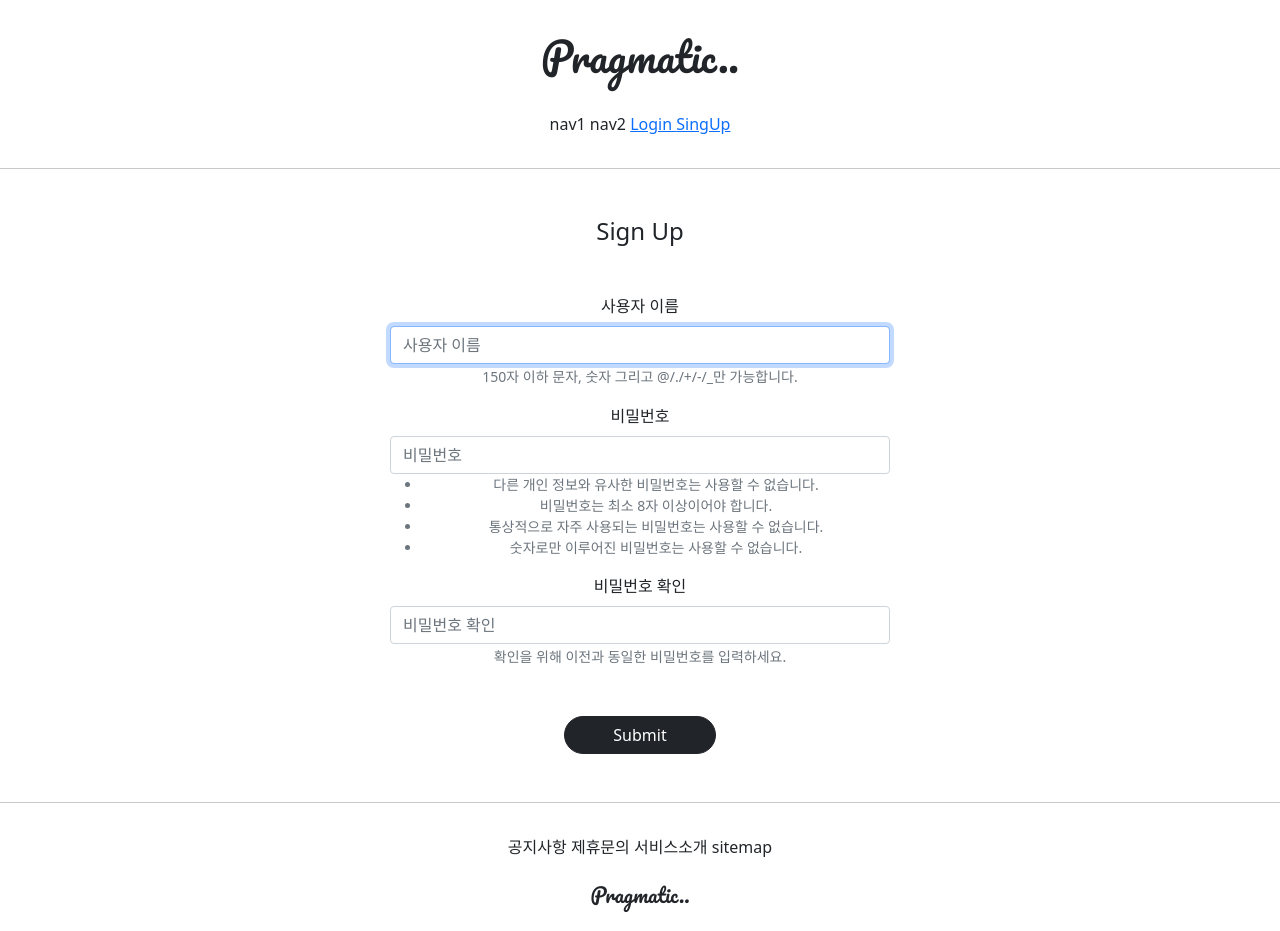
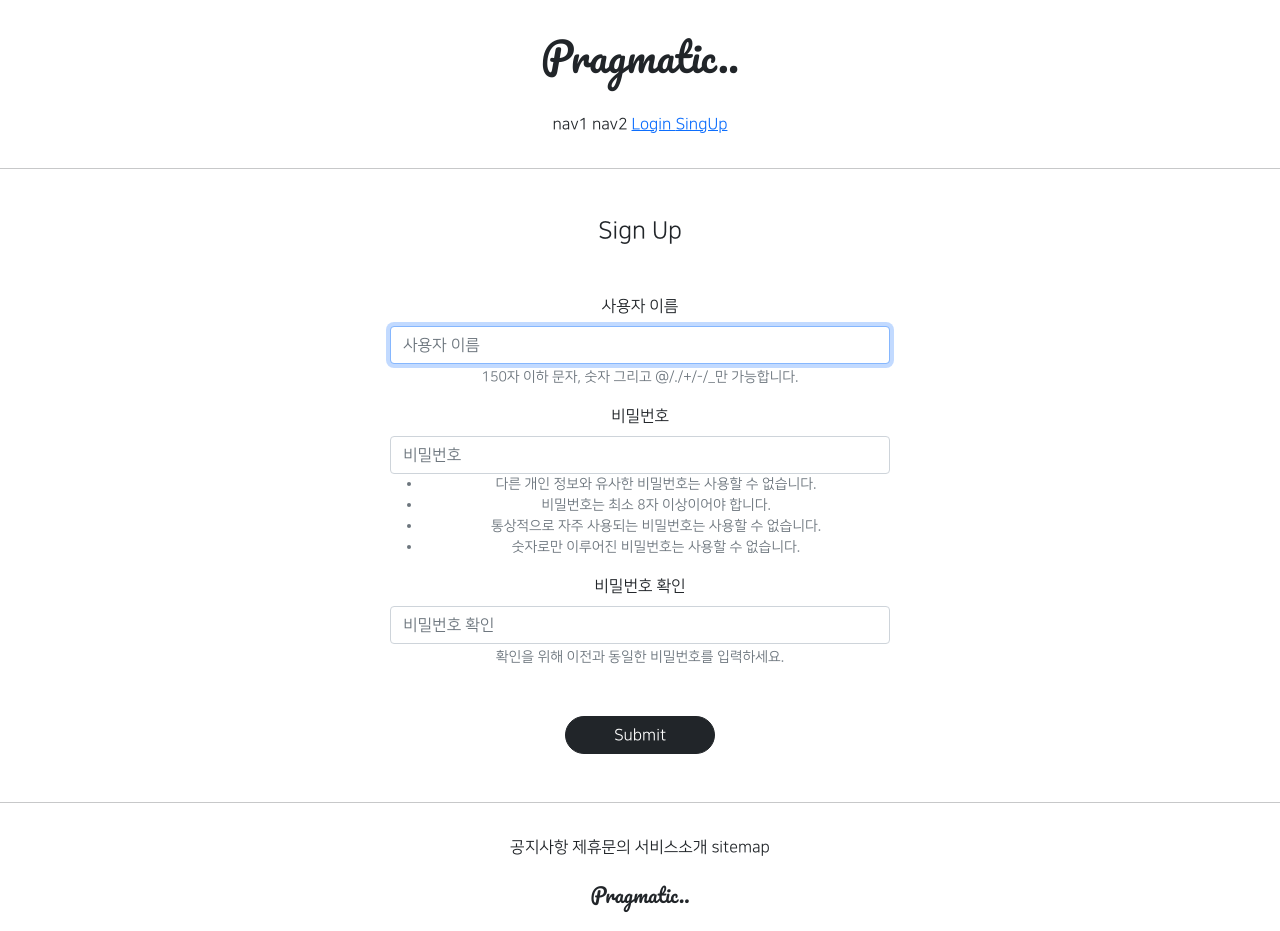
Before and after one commit to taroun/gis_1ban_1, a Django app: page /accounts/create/ in a window 1280 px wide. Run offline with Django 3.2, Linux system fonts and the light colour scheme; parts of the project's set-up code (start-up, migrations or seed data) failed here and were passed over; some libraries are stand-ins or nearby versions.

Commit message:
7/15 1ban class commit 1

```diff
--- a/gis_1ban_1/settings.py
+++ b/gis_1ban_1/settings.py
@@ -54,8 +54,8 @@ INSTALLED_APPS = [
     'django.contrib.sessions',
     'django.contrib.messages',
     'django.contrib.staticfiles',
+    'bootstrap4',
     'accountapp',
-    'bootstrap4',
 ]
 
 MIDDLEWARE = [
--- a/templates/base.html
+++ b/templates/base.html
@@ -3,7 +3,7 @@
 
 {% include 'head.html' %}
 
-<body>
+<body style="font-family: 'NanumSquareR'">
 
 {% include 'header.html' %}
 
--- a/templates/head.html
+++ b/templates/head.html
@@ -17,5 +17,28 @@
     {# DEFAULT CSS LINK #}
     <link rel="stylesheet" type="text/css" href="{% static 'base.css' %}">
 
+    {# 네이버 나눔스퀘어 글꼴.. #}
+    <style>
+        @font-face {
+            font-family: 'NanumSquareR';
+            src: local('NanumSquareR'),
+            url("{% static 'fonts/NanumSquareR.otf' %}") format("opentype");
+        }
+        @font-face {
+            font-family: 'NanumSquareEB';
+            src: local('NanumSquareEB'),
+            url("{% static 'fonts/NanumSquareEB.otf' %}") format("opentype");
+        }
+        @font-face {
+            font-family: 'NanumSquareB';
+            src: local('NanumSquareB'),
+            url("{% static 'fonts/NanumSquareB.otf' %}") format("opentype");
+        }
+        @font-face {
+            font-family: 'NanumSquareL';
+            src: local('NanumSquareL'),
+            url("{% static 'fonts/NanumSquareL.otf' %}") format("opentype");
+        }
+    </style>
 
 </head>
```
Also changed, not shown: static/fonts/NanumSquareB.otf (added), static/fonts/NanumSquareEB.otf (added), static/fonts/NanumSquareL.otf (added), static/fonts/NanumSquareR.otf (added).
